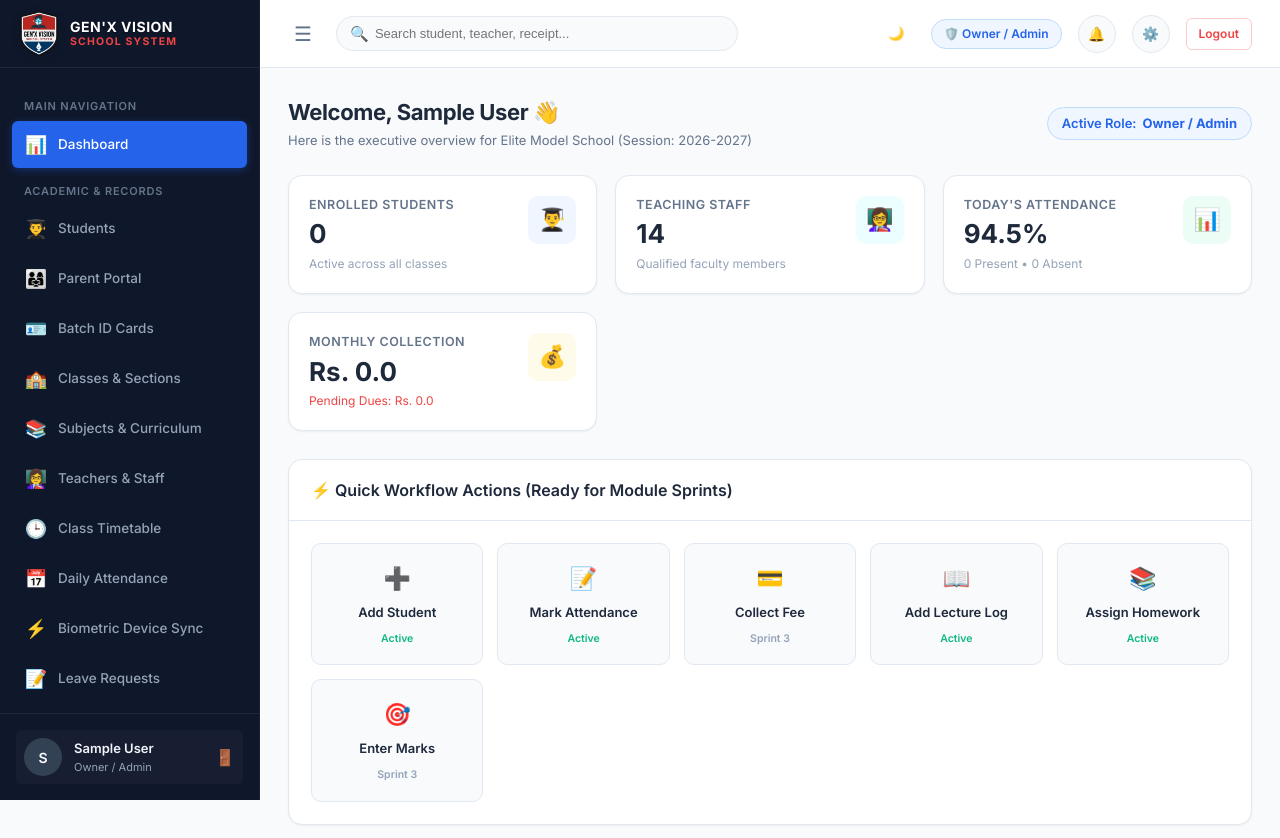
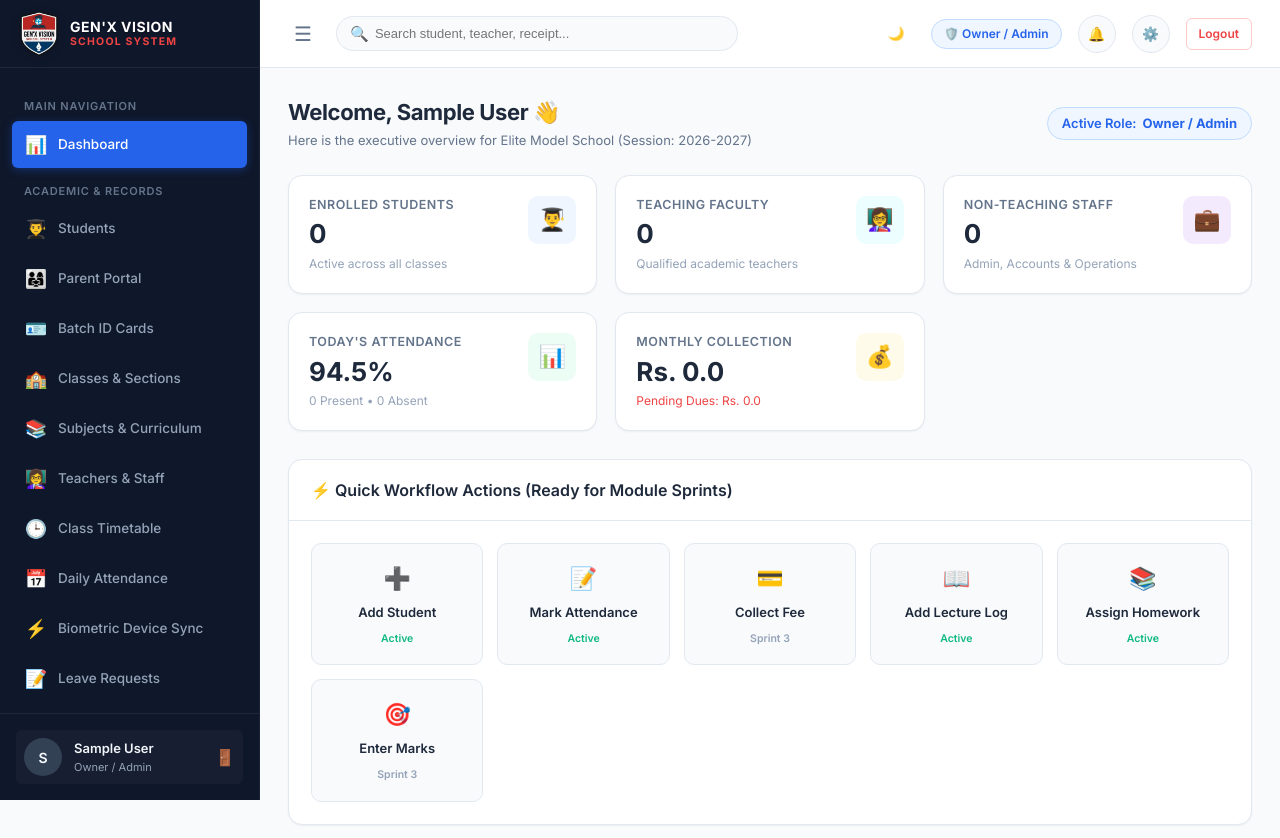
Before and after one commit to zunaishazaryab-droid/School_management_system, a Django app: page / in a window 1280 px wide. Shown: the top 838 px of the page. Run offline with Django 5.2, Linux system fonts and the light colour scheme; the visitor is signed in with stand-in values (Sample User, id 1); data comes from the database, SQL or seed files in the repository; data that the repository does not hold is empty.

Commit message:
Show separate KPI cards for Teaching Faculty and Non-Teaching Staff on dashboard

```diff
--- a/apps/core/views.py
+++ b/apps/core/views.py
@@ -31,7 +31,9 @@ def dashboard_view(request):
     today = timezone.now().date()
 
     live_student_count = Student.objects.filter(status='ACTIVE').count()
-    live_teacher_count = Teacher.objects.filter(status='ACTIVE').count() or 14
+    teaching_count = Teacher.objects.filter(status='ACTIVE', staff_type=Teacher.StaffType.TEACHING).count()
+    non_teaching_count = Teacher.objects.filter(status='ACTIVE', staff_type=Teacher.StaffType.NON_TEACHING).count()
+    total_staff_count = Teacher.objects.filter(status='ACTIVE').count()
 
     # Monthly fee collections
     month_fees = FeePayment.objects.filter(
@@ -54,7 +56,10 @@ def dashboard_view(request):
     # KPI stats
     stats = {
         'total_students': live_student_count,
-        'total_teachers': live_teacher_count,
+        'total_teachers': teaching_count,
+        'teaching_staff': teaching_count,
+        'non_teaching_staff': non_teaching_count,
+        'total_staff': total_staff_count,
         'today_attendance_rate': 94.5,
         'present_students': live_student_count,
         'absent_students': 0,
--- a/static/css/style.css
+++ b/static/css/style.css
@@ -483,6 +483,7 @@ a:hover {
 .kpi-icon-amber { background: var(--warning-light); color: var(--warning); }
 .kpi-icon-red { background: var(--danger-light); color: var(--danger); }
 .kpi-icon-cyan { background: var(--info-light); color: var(--info); }
+.kpi-icon-purple { background: rgba(147, 51, 234, 0.1); color: #9333ea; }
 
 /* Standard Cards */
 .card {
--- a/templates/dashboard/dashboard.html
+++ b/templates/dashboard/dashboard.html
@@ -32,16 +32,28 @@
     </div>
 
     <!-- Teaching Faculty -->
-    <div class="kpi-card">
+    <a href="{% url 'teachers:teacher_list' %}?staff_type=TEACHING" class="kpi-card" style="text-decoration: none; color: inherit;">
         <div class="kpi-info">
-            <span class="kpi-label">Teaching Staff</span>
-            <span class="kpi-value">{{ stats.total_teachers }}</span>
-            <span class="kpi-subtext">Qualified faculty members</span>
+            <span class="kpi-label">Teaching Faculty</span>
+            <span class="kpi-value">{{ stats.teaching_staff }}</span>
+            <span class="kpi-subtext">Qualified academic teachers</span>
         </div>
         <div class="kpi-icon-box kpi-icon-cyan">
             👩‍🏫
         </div>
-    </div>
+    </a>
+
+    <!-- Non-Teaching Staff -->
+    <a href="{% url 'teachers:teacher_list' %}?staff_type=NON_TEACHING" class="kpi-card" style="text-decoration: none; color: inherit;">
+        <div class="kpi-info">
+            <span class="kpi-label">Non-Teaching Staff</span>
+            <span class="kpi-value">{{ stats.non_teaching_staff }}</span>
+            <span class="kpi-subtext">Admin, Accounts & Operations</span>
+        </div>
+        <div class="kpi-icon-box kpi-icon-purple">
+            💼
+        </div>
+    </a>
 
     <!-- Today's Attendance -->
     <div class="kpi-card">
```
